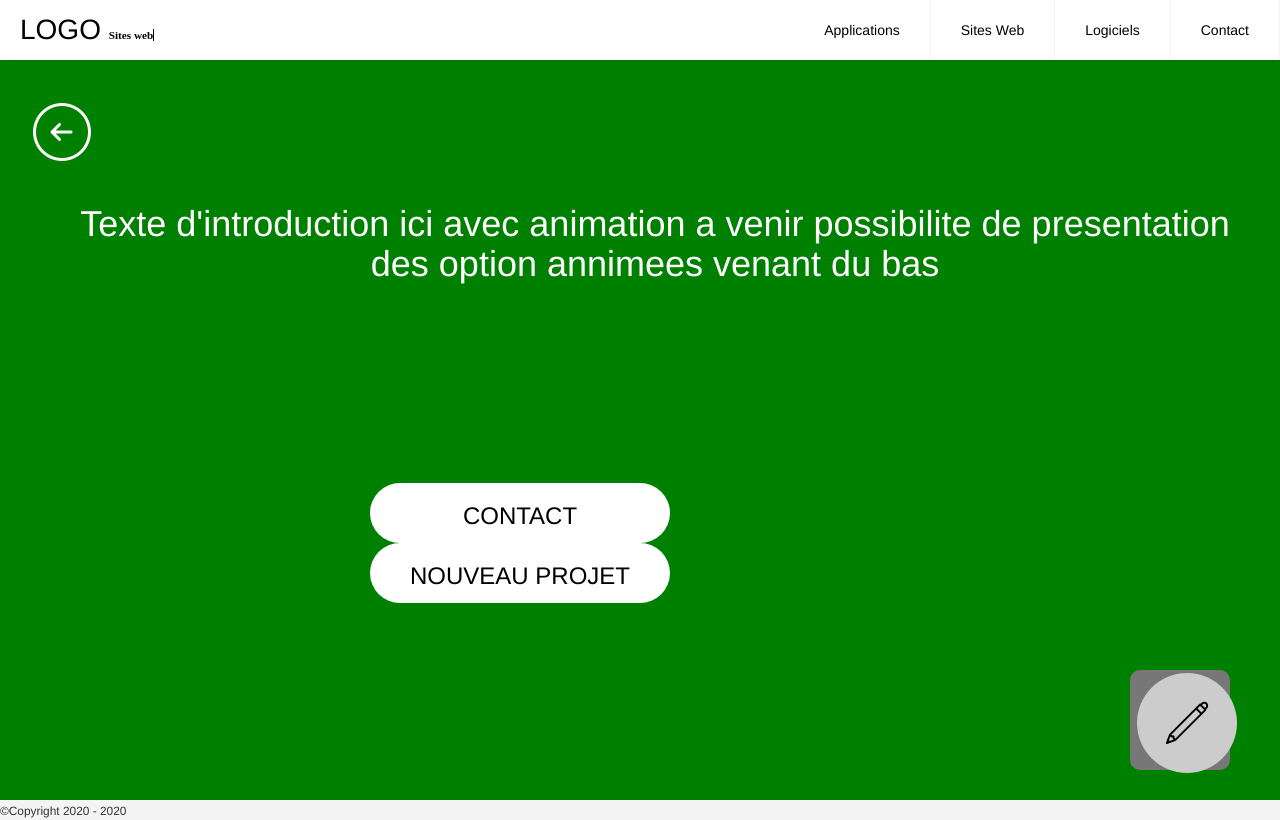
After one commit to mopao/MyCompany, a CodeIgniter app: page /myCompany/welcome_option in a window 1280 px wide. The commit adds this page. Run offline with CodeIgniter, Linux system fonts and the light colour scheme.

Commit message:
add option process

```diff
--- a/application/config/routes.php
+++ b/application/config/routes.php
@@ -50,5 +50,7 @@ defined('BASEPATH') OR exit('No direct script access allowed');
 |		my-controller/my-method	-> my_controller/my_method
 */
 $route['default_controller'] = 'home';
+$route['welcome_option'] = 'WelcomeController';
+$route['welcome_projet'] = 'WelcomeProjetController';
 $route['404_override'] = '';
 $route['translate_uri_dashes'] = FALSE;
--- /dev/null
+++ b/application/controllers/welcomeController.php
@@ -0,0 +1,38 @@
+<?php
+
+/*
+ * To change this license header, choose License Headers in Project Properties.
+ * To change this template file, choose Tools | Templates
+ * and open the template in the editor.
+ */
+
+defined('BASEPATH') OR exit('No direct script access allowed');
+
+class WelcomeController extends CI_Controller {
+
+    /**
+     * Index Page for this controller.
+     *
+     * Maps to the following URL
+     * 		http://example.com/index.php/welcome
+     *	- or -
+     * 		http://example.com/index.php/welcome/index
+     *	- or -
+     * Since this controller is set as the default controller in
+     * config/routes.php, it's displayed at http://example.com/
+     *
+     * So any other public methods not prefixed with an underscore will
+     * map to /index.php/welcome/<method_name>
+     * @see https://codeigniter.com/user_guide/general/urls.html
+     */
+    public function __construct() {
+        parent::__construct();
+
+    }
+    public function index()
+    {
+        $this->load->view('header');
+        $this->load->view('welcome_option');
+        $this->load->view('footer');
+    }
+}
--- a/application/views/footer.php
+++ b/application/views/footer.php
@@ -1,6 +1,12 @@
-<footer>
-	<small>&copy;Copyright 2018 - <span id="year">2018</span> </small>
-</footer>
+    <footer>
+        <small>&copy;Copyright 2020 - <span id="year">2020</span> </small>
+    </footer>
+
+    <div class="badge" id="contact">
+        <a href="welcome_option" class="app_store_btn text-uppercase" id="transfert_choosed">
+            <img src="<?php echo base_url(); ?>assets/images/pencil.png" alt="contact options" >
+        </a>
+    </div>
 
 </body>
 </html>
--- a/application/views/header.php
+++ b/application/views/header.php
@@ -12,7 +12,7 @@ defined('BASEPATH') OR exit('No direct script access allowed');
     <link href='https://fonts.googleapis.com/css?family=Lobster' rel='stylesheet'>
     <!-- jQuery library -->
     <script src="https://ajax.googleapis.com/ajax/libs/jquery/3.4.1/jquery.min.js"></script>
-
+    <link href="https://maxcdn.bootstrapcdn.com/font-awesome/4.7.0/css/font-awesome.min.css" rel="stylesheet" />
     <!-- Popper JS -->
     <script src="https://cdnjs.cloudflare.com/ajax/libs/popper.js/1.14.7/umd/popper.min.js"></script>
 
@@ -22,7 +22,6 @@ defined('BASEPATH') OR exit('No direct script access allowed');
     <script src="<?php echo base_url(); ?>assets/js/caroussel.js">	</script>
     <script type="text/javascript" src="<?php echo base_url();?>js/script.js"></script>
     <link rel="stylesheet" type="text/css" href="<?php echo base_url();?>css/styles.css"/>
-
 </head>
 <body>
     <input type="hidden" id="base_url" value="<?php echo base_url(); ?>">
--- /dev/null
+++ b/application/views/welcome_option.php
@@ -0,0 +1,39 @@
+<?php
+/*
+ * To change this license header, choose License Headers in Project Properties.
+ * To change this template file, choose Tools | Templates
+ * and open the template in the editor.
+ */
+?>
+<div class="container-fluid">
+</div>
+
+<div class="welcome_option">
+
+    <div class="welcome_back">
+        <img src="<?php echo base_url(); ?>assets/images/back.png" alt="back options" >
+    </div>
+
+    <div class="welcome_intro">
+        <center> <h1>Texte d'introduction ici avec animation a venir possibilite de presentation <br>
+                des option annimees venant du bas</h1></center>
+    </div>
+
+    <br><br><br>
+    <br><br><br>
+    <br><br><br>
+    <div class='div-option-button'>
+        <a href="welcome_option" class="app_store_btn text-uppercase" id="transfert_choosed">
+            <div class="option_field">
+                <center><h3>Contact</h3></center>
+            </div>
+        </a>
+
+        <a href="welcome_projet" class="app_store_btn text-uppercase" id="transfert_choosed">
+            <div class="option_field">
+                <center> <h3>Nouveau projet</h3></center>
+            </div>
+        </a>
+    </div>
+
+</div>
--- a/css/styles.css
+++ b/css/styles.css
@@ -253,3 +253,49 @@ a {
     display: none;
   }
 }
+
+.footer {
+    width: 100%;
+}
+
+.badge {
+  position: fixed;
+  bottom: 0;
+  right: 0;
+  width:100px;
+  height: 100px;
+  margin-bottom: 30px;
+  margin-right: 50px;
+}
+
+.welcome_option{
+    background-color: green;
+    height: 800px;
+}
+
+.welcome_back{
+    padding-top: 100px;
+    margin-left: 30px;
+    margin-bottom: 20px;
+}
+.welcome_intro{
+    margin-top: 40px;
+    margin-left: 30px;
+    margin-bottom: 20px;
+    color: white;
+}
+
+.div-option-button{
+    margin: 0 auto;
+    width: 50%;
+}
+.option_field{
+    float: left;
+    margin-left: 50px;
+    background-color: white;
+    border-radius: 100px;
+    height: 60px;
+    vertical-align: central;
+    width: 300px;
+    cursor: pointer;
+}
```
Also changed, not shown: application/controllers/WelcomeProjetController.php (added, +37 -0 lines), application/views/welcome_projet.php (added, +42 -0 lines), assets/images/back.png (added), assets/images/pencil.png (added). Lines whose indentation alone changed are shown as unchanged.
